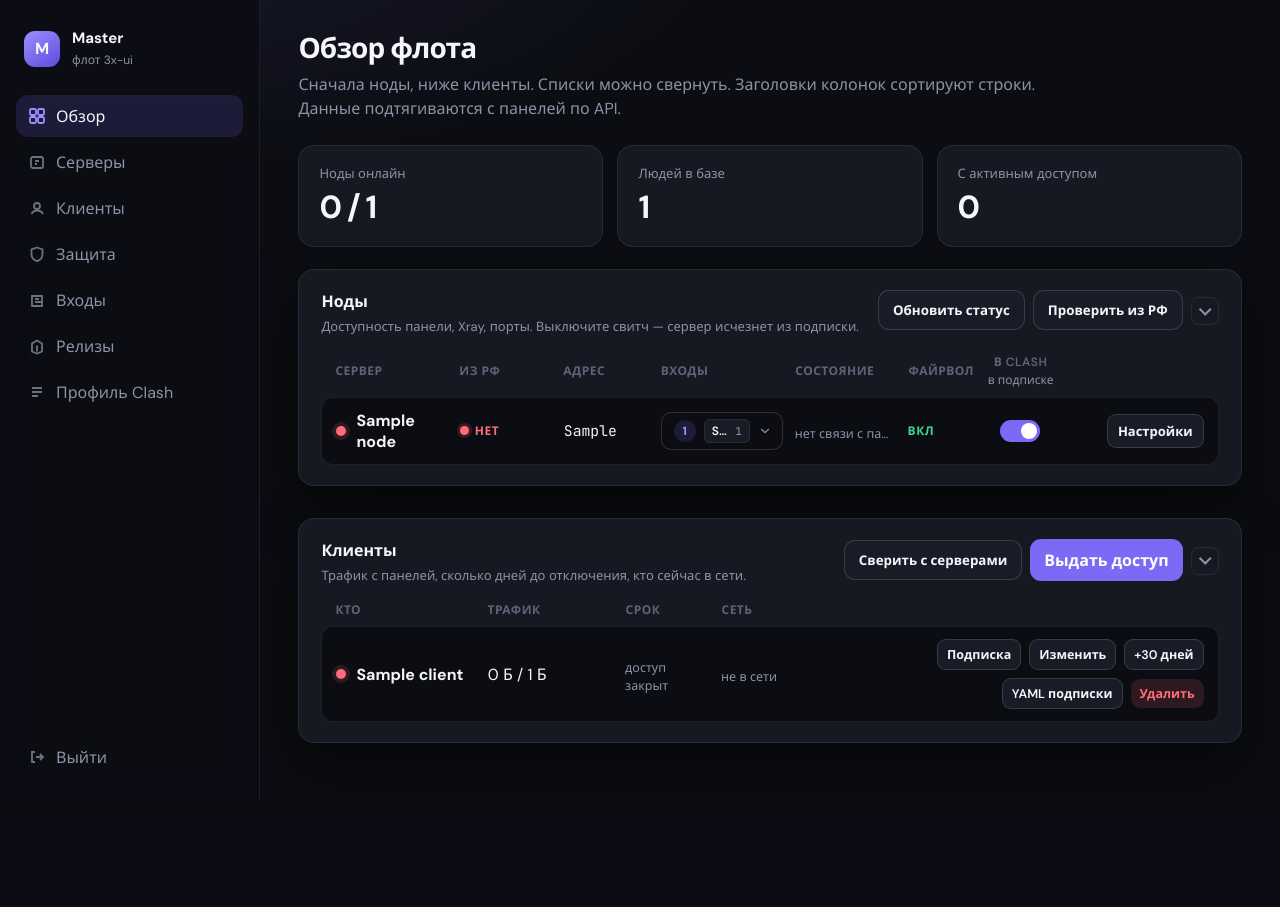
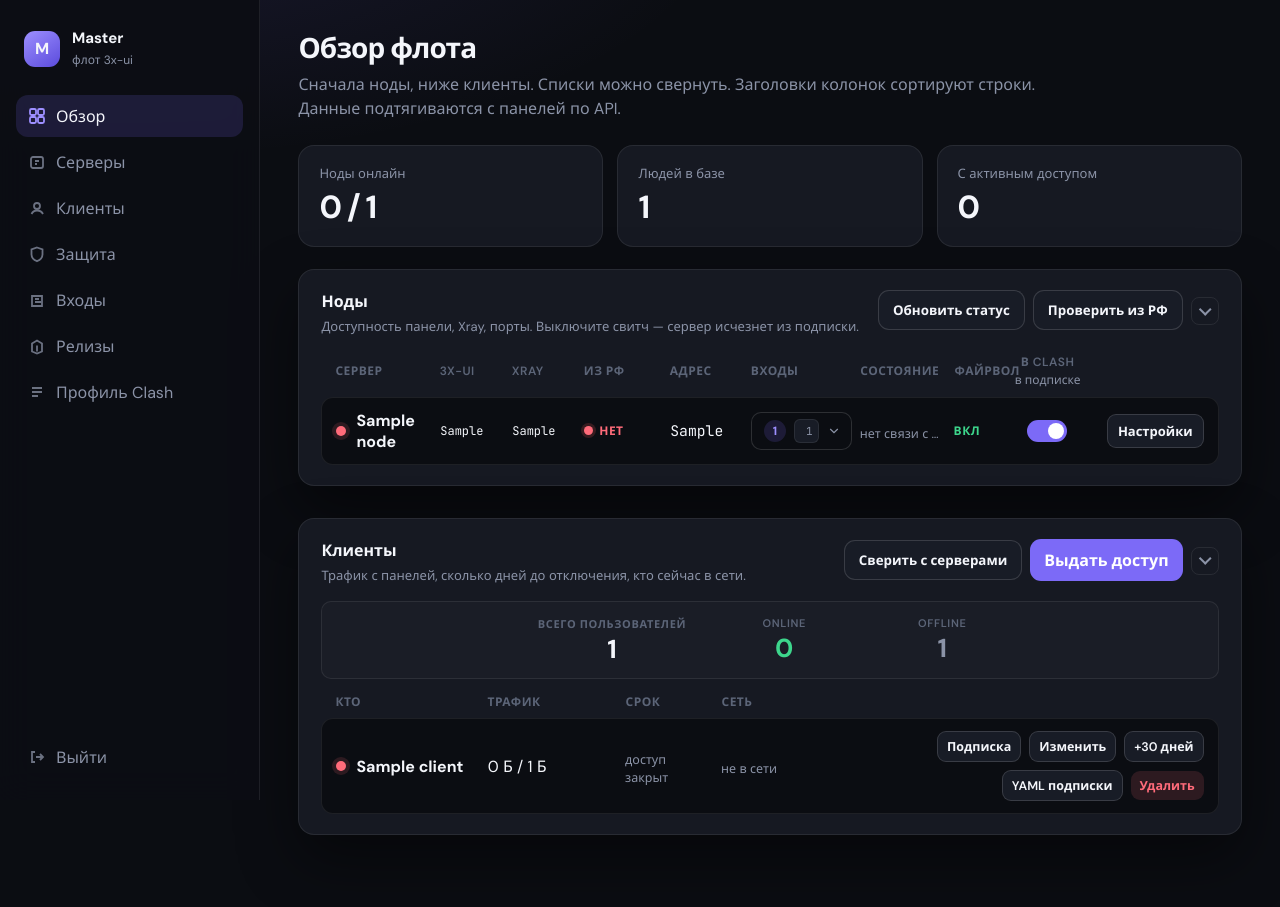
Before and after one commit to Instinct22/converter, a FastAPI app: page / in a window 1280 px wide. Before the commit the page ends 800 px from the top, so only its background shows below. Run offline with FastAPI, Linux system fonts and the light colour scheme; the visitor is signed in with stand-in values (Sample User, id 1); tables that the repository leaves empty hold one stand-in row (values such as "Sample post"); data that the repository does not hold is empty.

Commit message:
Показывать версии 3x-ui и Xray в строках обзора
Версии снимаются с уже существующего опроса GET /panel/api/server/status, отдельных запросов нет: _status_bits читает panelVersion (есть только в 3x-ui 2.6+) и вложенный xray.version, overview.store_versions кладёт их в Node.xui_version/xray_version/version_checked_at. Планировщик освежает каждые 10 минут вместе с RF-пробой. На обзоре две колонки между Сервером и Из РФ, значения обновляются из /api/overview; старые панели без panelVersion показывают прочерк и не затирают Xray.

```diff
--- a/app/database.py
+++ b/app/database.py
@@ -41,6 +41,9 @@ NODE_COLUMNS = {
     'rf_ok': 'INTEGER DEFAULT 0',
     'rf_note': "TEXT DEFAULT ''",
     'rf_checked_at': 'TIMESTAMP',
+    'xui_version': "TEXT DEFAULT ''",
+    'xray_version': "TEXT DEFAULT ''",
+    'version_checked_at': 'TIMESTAMP',
 }
 
 TEMPLATE_COLUMNS = {
--- a/app/models.py
+++ b/app/models.py
@@ -39,6 +39,10 @@ class Node(SQLModel, table=True):
     rf_ok: bool = False
     rf_note: str = ''
     rf_checked_at: Optional[datetime] = None
+    # Версии на самой ноде: панель 3x-ui и ядро Xray (снимаются при опросе)
+    xui_version: str = ''
+    xray_version: str = ''
+    version_checked_at: Optional[datetime] = None
     install_state: str = ''
     install_log: str = ''
     install_ssl: str = ''
--- a/app/scheduler.py
+++ b/app/scheduler.py
@@ -3,7 +3,7 @@ from sqlmodel import Session, select
 
 from app.database import engine
 from app.models import Node
-from app.overview import probe_nodes
+from app.overview import probe_nodes, store_versions
 from app.provision import disable_expired
 from app.reachability import inbound_ports, probe_nodes_rf, store as store_rf_view
 
@@ -21,6 +21,9 @@ def _job() -> None:
                 node.last_error = ''
             elif probe.get('error'):
                 node.last_error = str(probe.get('error'))[:500]
+            # Версии панели и ядра снимаются с того же ответа /server/status,
+            # что и CPU/RAM: отдельного запроса на ноде они не требуют.
+            store_versions(node, probe.get('status') or {})
             session.add(node)
         session.commit()
         _refresh_rf(session, nodes)
--- a/app/static/app.css
+++ b/app/static/app.css
@@ -247,13 +247,33 @@ input:focus, textarea:focus, select:focus {
 }
 .monitor-cols > * { min-width: 0; }
 .nodes-cols {
-  grid-template-columns: minmax(0, 1.05fr) 92px minmax(0, 0.8fr) minmax(0, 1.15fr) minmax(0, 0.95fr) 56px 88px 128px;
+  /* 10 колонок: сервер, 3x-ui, Xray, из РФ, адрес, входы, состояние, файрвол, в Clash, кнопки */
+  grid-template-columns: minmax(0, 0.95fr) 72px 72px 84px minmax(0, 0.72fr) minmax(0, 1.05fr) minmax(0, 0.9fr) 52px 80px 120px;
 }
 /* Заголовок «Из РФ» вместе со стрелкой сортировки не должен ломать сетку */
 .nodes-cols .sort-rf {
   white-space: nowrap;
   overflow: hidden;
   text-overflow: ellipsis;
+}
+/* Заголовки версий короче названий колонок, но длиннее самих значений */
+.nodes-cols .sort-ver {
+  white-space: nowrap;
+  overflow: hidden;
+  text-overflow: ellipsis;
+}
+.nodes-cols [data-xui-ver],
+.nodes-cols [data-xray-ver] {
+  justify-self: start;
+  white-space: nowrap;
+  overflow: hidden;
+  text-overflow: ellipsis;
+}
+@media (max-width: 1400px) {
+  .nodes-cols {
+    gap: 8px;
+    grid-template-columns: minmax(0, 0.95fr) 64px 64px 78px minmax(0, 0.72fr) minmax(0, 1fr) minmax(0, 0.85fr) 48px 74px 112px;
+  }
 }
 .nodes-cols [data-rf-label] { justify-self: start; white-space: nowrap; }
 /* Столбец «Входы» — виджет выбора шаблонов, скопирован со страницы «Серверы».
@@ -297,6 +317,39 @@ input:focus, textarea:focus, select:focus {
   .client-actions { gap: 6px; }
   .client-actions .btn.small { padding: 6px 9px; font-size: 12.5px; }
 }
+/* Метрика пользователей в блоке «Клиенты»: подписи в первой строке, цифры во второй */
+.user-stats {
+  display: flex;
+  justify-content: center;
+  flex-wrap: wrap;
+  gap: 10px 38px;
+  margin: 0 0 14px;
+  padding: 14px 12px;
+  border: 1px solid var(--line);
+  border-radius: var(--radius-sm);
+  background: rgba(255, 255, 255, 0.02);
+}
+.user-stats__cell {
+  display: flex;
+  flex-direction: column;
+  align-items: center;
+  gap: 4px;
+  min-width: 120px;
+}
+.user-stats__label {
+  font-size: 11px;
+  font-weight: 600;
+  letter-spacing: 0.06em;
+  text-transform: uppercase;
+  color: var(--faint);
+}
+.user-stats__value {
+  font-size: 26px;
+  font-weight: 700;
+  line-height: 1.1;
+}
+.user-stats__value.is-online { color: var(--ok); }
+.user-stats__value.is-offline { color: var(--muted); }
 .monitor-head { padding: 0 14px 8px; }
 .fw-tag {
   font-size: 12px;
@@ -332,6 +385,14 @@ input:focus, textarea:focus, select:focus {
 .rf-tag.on::before { background: var(--ok); box-shadow: 0 0 0 3px rgba(61, 214, 140, 0.18); }
 .rf-tag.bad { color: var(--danger); }
 .rf-tag.bad::before { background: var(--danger); box-shadow: 0 0 0 3px rgba(255, 92, 92, 0.18); }
+/* Версии 3x-ui и Xray, снятые с панели: моноширинно, чтобы релизы не прыгали по ширине */
+.ver-tag {
+  font-family: var(--mono);
+  font-size: 12px;
+  color: var(--text);
+  cursor: help;
+}
+.ver-tag.is-empty { color: var(--faint); }
 .note-warn {
   background: var(--warn-soft);
   border: 1px solid rgba(240, 180, 41, 0.35);
--- a/app/static/app.js
+++ b/app/static/app.js
@@ -231,7 +231,8 @@ function bindSort(list) {
       const bv = sortValue(b, key);
       const cmp = typeof av === 'number' && typeof bv === 'number'
         ? av - bv
-        : String(av).localeCompare(String(bv), 'ru');
+        // numeric: версии вроде 25.11.1 и 25.9.8 сравниваются по числам, а не по буквам
+        : String(av).localeCompare(String(bv), 'ru', { numeric: true });
       return cmp * dir;
     });
     rows.forEach((row) => list.appendChild(row));
@@ -269,6 +270,27 @@ function applyClientPresence(clients) {
       if (traffic) traffic.textContent = client.used_label + ' / ' + (client.limit_label || 'без лимита');
     }
   });
+  applyUserStats();
+}
+
+// Метрика блока «Клиенты»: всего / в сети / не в сети. Считаем по строкам таблицы,
+// поэтому цифры всегда совпадают с тем, что человек видит списком ниже.
+function applyUserStats() {
+  const box = document.getElementById('user-stats');
+  if (!box) return;
+  let total = 0;
+  let online = 0;
+  document.querySelectorAll('[data-client]').forEach((row) => {
+    total += 1;
+    if (Number(row.dataset.online || 0) > 0) online += 1;
+  });
+  const put = (key, value) => {
+    const el = box.querySelector('[data-stat-' + key + ']');
+    if (el) el.textContent = String(value);
+  };
+  put('total', total);
+  put('online', online);
+  put('offline', total - online);
 }
 
 function sinceLabel(iso) {
@@ -309,6 +331,26 @@ function applyNodeRf(row, node) {
   if (node.rf_note) parts.push(node.rf_note);
   if (checked) parts.push('проверено ' + sinceLabel(node.rf_checked_at));
   label.setAttribute('title', parts.join(' · ') || 'Проверки из России ещё не было');
+}
+
+// Versions are read by the same /server/status call that powers CPU/RAM, so the
+// two columns refresh on every overview poll. Empty means "this panel release
+// does not report it" — we keep the last known value in the DB instead of blanking.
+function applyNodeVersions(row, node) {
+  if (!row || !node) return;
+  const put = (key, value, checkedAt, label) => {
+    row.dataset[key] = String(value || '');
+    const el = row.querySelector('[data-' + key + '-ver]');
+    if (!el) return;
+    el.textContent = value || '—';
+    el.classList.toggle('is-empty', !value);
+    const bits = [];
+    if (value) bits.push(label);
+    if (checkedAt) bits.push('снято ' + sinceLabel(checkedAt));
+    el.setAttribute('title', bits.join(' · ') || 'Панель не отдаёт версию');
+  };
+  put('xui', node.xui_version || '', node.version_checked_at, 'Панель 3x-ui на сервере');
+  put('xray', node.xray_version || '', node.version_checked_at, 'Ядро Xray на сервере');
 }
 
 function watchPresence(after) {
@@ -700,6 +742,7 @@ function initClientControls(scope, logId) {
 
 window.XUI = {
   api, toast, showLog, copyText, busy, withBusy, openModal, closeModal, bindFlagPicker,
-  pullDestSni, applyDestSni, bindSort, bindFolds, applyClientPresence, applyNodeRf, watchPresence,
+  pullDestSni, applyDestSni, bindSort, bindFolds, applyClientPresence, applyUserStats, applyNodeRf,
+  applyNodeVersions, watchPresence,
   initTemplatePicker, initClientControls,
 };
--- a/app/templates/base.html
+++ b/app/templates/base.html
@@ -7,7 +7,7 @@
   <link rel="preconnect" href="https://fonts.googleapis.com">
   <link rel="preconnect" href="https://fonts.gstatic.com" crossorigin>
   <link href="https://fonts.googleapis.com/css2?family=DM+Sans:ital,opsz,wght@0,9..40,400;0,9..40,600;0,9..40,700;1,9..40,400&family=JetBrains+Mono:wght@400;500&display=swap" rel="stylesheet">
-  <link rel="stylesheet" href="/static/app.css?v=43">
+  <link rel="stylesheet" href="/static/app.css?v=45">
 </head>
 <body>
 <div class="layout">
@@ -60,7 +60,7 @@
   </main>
 </div>
 <script id="flag-names" type="application/json">{{ flag_names|script_json }}</script>
-<script src="/static/app.js?v=26"></script>
+<script src="/static/app.js?v=29"></script>
 {% block scripts %}{% endblock %}
 </body>
 </html>
--- a/app/templates/dashboard.html
+++ b/app/templates/dashboard.html
@@ -31,6 +31,8 @@
     <div class="fold-body">
       <div class="monitor-head monitor-cols nodes-cols">
         <button class="sort-btn" type="button" data-sort="name">Сервер</button>
+        <button class="sort-btn sort-ver" type="button" data-sort="xui" title="Версия панели 3x-ui на сервере">3x-ui</button>
+        <button class="sort-btn sort-ver" type="button" data-sort="xray" title="Версия ядра Xray на сервере">Xray</button>
         <button class="sort-btn sort-rf" type="button" data-sort="rf" title="Проверка TCP по портам входов прямо с мастера. Мастер стоит в России — это и есть доступность для клиентов из РФ.">Из РФ</button>
         <button class="sort-btn" type="button" data-sort="host">Адрес</button>
         <button class="sort-btn" type="button" data-sort="ports">Входы</button>
@@ -41,7 +43,7 @@
       </div>
       <div class="monitor" id="node-monitor">
         {% for n in nodes %}
-        <article class="monitor-row monitor-cols nodes-cols" data-node="{{ n.id }}" data-name="{{ n.name }}" data-host="{{ n.public_host or '' }}" data-ports="{{ inbound_counts.get(n.id, 0) }}" data-cpu="-1" data-fw="{{ 1 if n.firewall_on else 0 }}" data-rf="{{ -1 if (not n.enabled or n.rf_checked_at is none) else (1 if n.rf_ok else 0) }}">
+        <article class="monitor-row monitor-cols nodes-cols" data-node="{{ n.id }}" data-name="{{ n.name }}" data-host="{{ n.public_host or '' }}" data-xui="{{ n.xui_version or '' }}" data-xray="{{ n.xray_version or '' }}" data-ports="{{ inbound_counts.get(n.id, 0) }}" data-cpu="-1" data-fw="{{ 1 if n.firewall_on else 0 }}" data-rf="{{ -1 if (not n.enabled or n.rf_checked_at is none) else (1 if n.rf_ok else 0) }}">
           <div class="monitor-main">
             <span class="status-dot {{ 'bad' if n.last_error else ('ok' if n.last_sync_at else '') }}" data-dot></span>
             <span class="name-flag">
@@ -49,6 +51,8 @@
               <strong>{{ n.name }}</strong>
             </span>
           </div>
+          <span class="ver-tag {{ 'is-empty' if not n.xui_version }}" data-xui-ver title="{{ 'Версию панели снять не удалось' if not n.xui_version else 'Панель 3x-ui на сервере' }}">{{ n.xui_version or '—' }}</span>
+          <span class="ver-tag {{ 'is-empty' if not n.xray_version }}" data-xray-ver title="{{ 'Версию ядра снять не удалось' if not n.xray_version else 'Ядро Xray на сервере' }}">{{ n.xray_version or '—' }}</span>
           <span class="rf-tag {{ '' if not n.enabled else ('on' if n.rf_ok else ('bad' if n.rf_checked_at else '')) }}" data-rf-label title="{{ 'Нода выключена, в подписку не входит' if not n.enabled else (n.rf_note or 'Проверки из России ещё не было') }}">{{ '—' if not n.enabled else ('есть' if n.rf_ok else ('нет' if n.rf_checked_at else '—')) }}</span>
           <span class="mono">{{ n.public_host or '—' }}</span>
           <div class="node-tpl">
@@ -156,6 +160,20 @@
     </summary>
     {% if clients %}
     <div class="fold-body">
+      <div class="user-stats" id="user-stats">
+        <div class="user-stats__cell">
+          <span class="user-stats__label">Всего пользователей</span>
+          <span class="user-stats__value" data-stat-total>{{ clients | length }}</span>
+        </div>
+        <div class="user-stats__cell">
+          <span class="user-stats__label">Online</span>
+          <span class="user-stats__value is-online" data-stat-online>—</span>
+        </div>
+        <div class="user-stats__cell">
+          <span class="user-stats__label">Offline</span>
+          <span class="user-stats__value is-offline" data-stat-offline>—</span>
+        </div>
+      </div>
       <div class="monitor-head monitor-cols clients-cols">
         <button class="sort-btn" type="button" data-sort="name">Кто</button>
         <button class="sort-btn" type="button" data-sort="used">Трафик</button>
@@ -229,6 +247,7 @@ async function loadOverview() {
     if (n.inbound_count != null) row.dataset.ports = String(n.inbound_count);
     row.dataset.cpu = n.online && n.cpu != null ? String(n.cpu) : '-1';
     XUI.applyNodeRf(row, n);
+    XUI.applyNodeVersions(row, n);
   });
   (data.clients || []).forEach((c) => {
     const row = document.querySelector('[data-client="' + c.id + '"]');
```
Also changed, not shown: app/overview.py (+22 -1 lines), app/routers/api.py (+10 -1 lines), app/xui.py (+23 -0 lines), tests/test_node_versions.py (added, +65 -0 lines).
